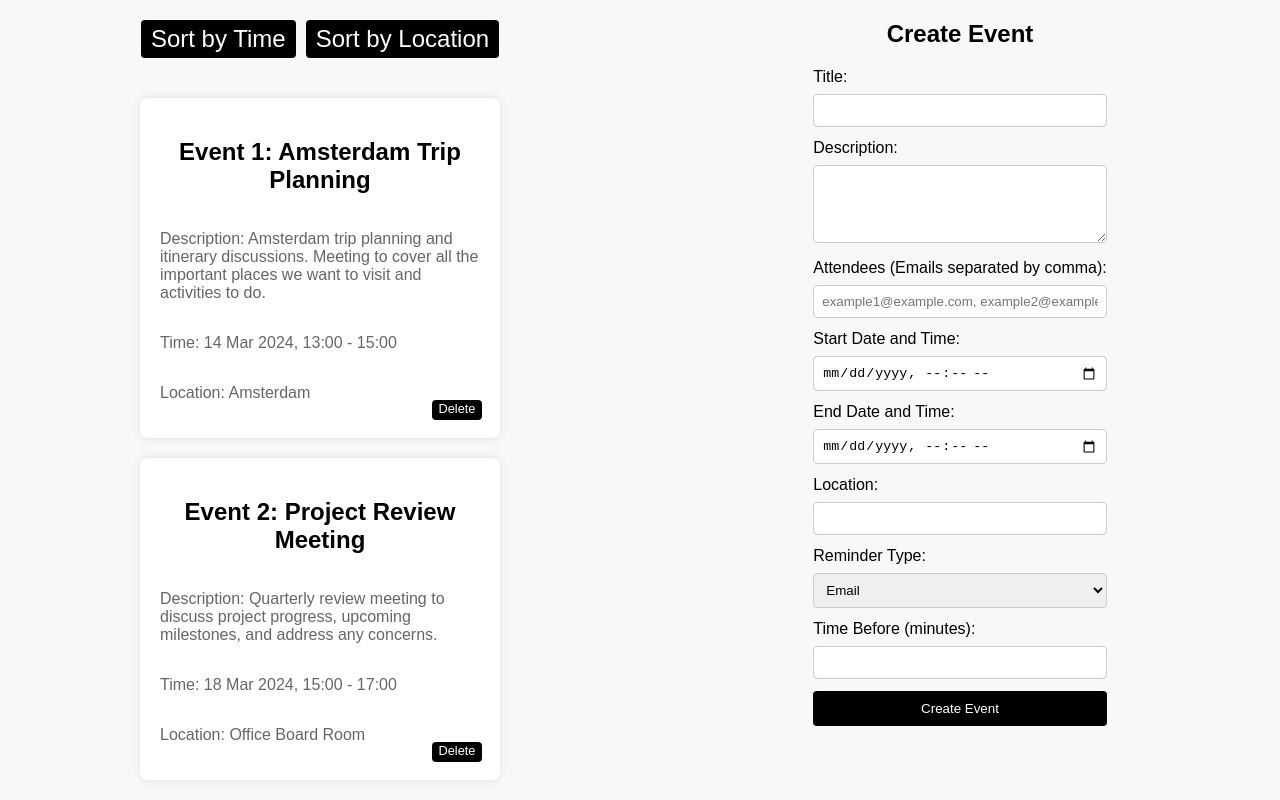
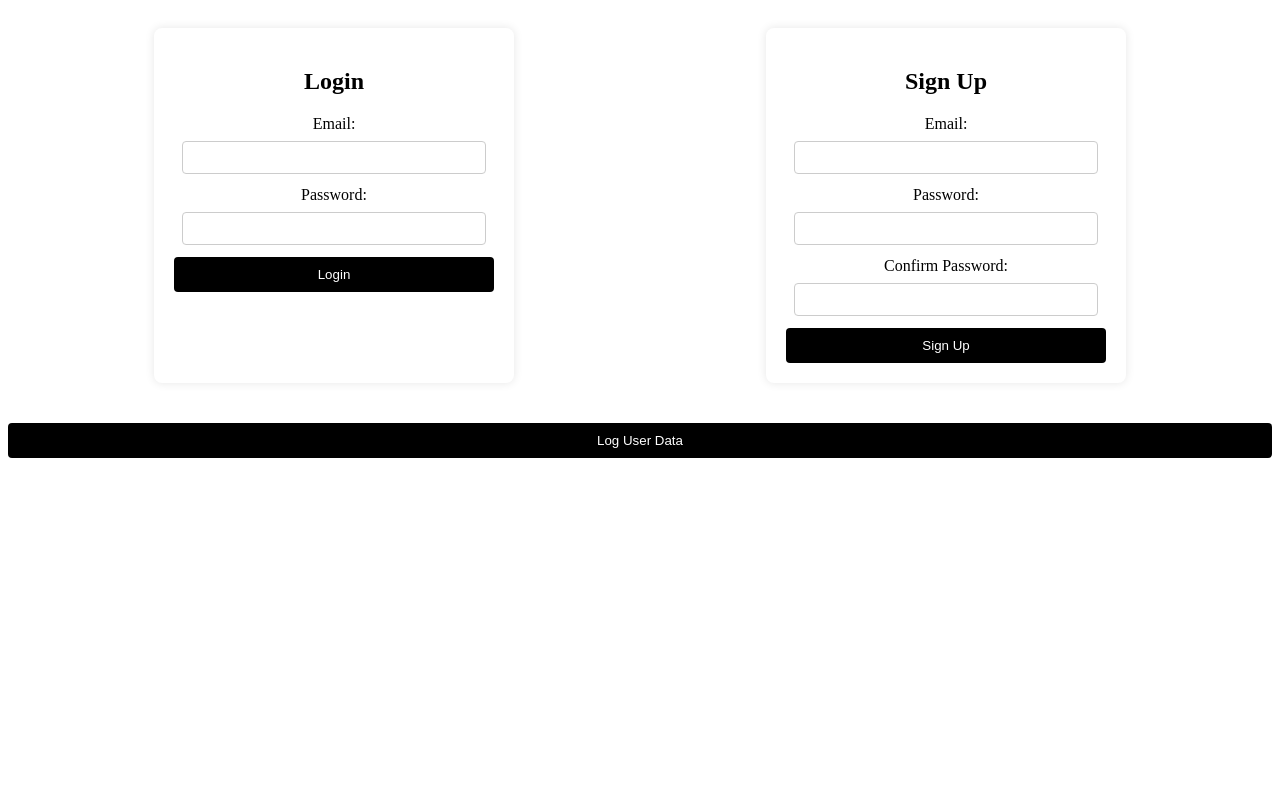
Before and after one commit to devops-event-project/front-end-server, a website: page src/public/index.html in a window 1280 px wide. Drawn offline with Linux system fonts and the light colour scheme.

Commit message:
[styling] login and logout page + logout button on event page

```diff
--- a/src/public/event_page_style.css
+++ b/src/public/event_page_style.css
@@ -1,7 +1,7 @@
 body {
     font-family: Arial, sans-serif;
-    background-color: #f8f8f8; /* Light gray background */
-    color: #333; /* Black text */
+    background-color: #f8f8f8;
+    color: #333;
     margin: 0;
     padding: 0;
     display: flex;
@@ -9,7 +9,7 @@ body {
 
 h2 {
     text-align: center;
-    color: #000; /* Black heading */
+    color: #000;
 }
 
 #existingEvents {
@@ -20,10 +20,10 @@ h2 {
 }
 
 .eventBox {
-    background-color: #fff; /* White background */
+    background-color: #fff;
     padding: 10px;
     border-radius: 8px;
-    box-shadow: 0 0 10px rgba(0, 0, 0, 0.1); /* Light shadow */
+    box-shadow: 0 0 10px rgba(0, 0, 0, 0.1);
     width: 150px;
     margin: 10px;
     text-align: center;
@@ -32,7 +32,7 @@ h2 {
 label {
     display: block;
     margin-bottom: 8px;
-    color: #000; /* Black label text */
+    color: #000;
 }
 
 input,
@@ -41,14 +41,14 @@ select {
     width: 100%;
     padding: 8px;
     margin-bottom: 12px;
-    border: 1px solid #ccc; /* Light gray border */
+    border: 1px solid #ccc;
     border-radius: 4px;
     box-sizing: border-box;
 }
 
 button {
-    background-color: #000; /* Black button background */
-    color: #fff; /* White button text */
+    background-color: #000;
+    color: #fff;
     padding: 10px;
     border: none;
     border-radius: 4px;
@@ -57,108 +57,114 @@ button {
 }
 
 button:hover {
-    background-color: #222; /* Darker black on hover */
+    background-color: #222;
 }
-
-
-/*
-*/
-
 
 .eventBox {
     position: relative;
 
-    background-color: #fff; /* White background */
-    padding: 20px; /* Ample padding for content */
-    margin: 20px auto; /* Margin for spacing around boxes and centering */
-    border-radius: 8px; /* Rounded corners for a softer look */
-    box-shadow: 0 0 10px rgba(0, 0, 0, 0.1); /* Subtle shadow for depth */
-    width: 500px; /* Stable and large fixed width */
-    text-align: left; /* Aligns text to the left for readability */
-    display: flex; /* Ensures content inside is flexibly laid out */
-    flex-direction: column; /* Stacks content vertically */
-    justify-content: start; /* Aligns content to the start of the flex direction */
-    align-items: flex-start; /* Aligns items to the start of their container */
+    background-color: #fff;
+    padding: 20px;
+    margin: 20px auto;
+    border-radius: 8px;
+    box-shadow: 0 0 10px rgba(0, 0, 0, 0.1);
+    width: 500px;
+    text-align: left;
+    display: flex;
+    flex-direction: column;
+    justify-content: start;
+    align-items: flex-start;
 }
 
+.eventBox {
 
-.eventBox {
-    /* Existing styles */
-    width: 100%; /* Full width of the container */
-    max-width: 320px; /* Maximum width */
-    margin-bottom: 20px; /* Increase spacing between boxes */
+    width: 100%;
+    max-width: 320px;
+    margin-bottom: 20px;
 }
 .eventBox p {
     color: #666;
 }
 
-
-
-
-
 .delete-btn {
     position: absolute;
-    bottom: 5px; /* Adjust as needed for spacing from the bottom */
-    right: 5px; /* Adjust as needed for spacing from the right */
-    padding: 2px 5px; /* Adjust based on your preference */
-    font-size: 0.8em; /* Smaller font size */
+    bottom: 5px;
+    right: 5px;
+    padding: 2px 5px;
+    font-size: 0.8em;
     cursor: pointer;
 
-    padding: 2px 5px; /* Smaller padding */
-    font-size: 0.8em; /* Smaller font size */
-    width: auto; /* Auto width based on content, remove if you want explicit width */
-    height: auto; /* Auto height based on content, remove if you want explicit height */
-    line-height: 1; /* Adjust line height to ensure button is not too tall */
-    margin: 13px; /* Less margin around the button */
-    min-width: 50px; /* Minimum width to ensure button is not too small */
-    min-height: 20px; /* Minimum height to ensure button is not too small */
-    cursor: pointer; /* Change cursor to pointer to indicate clickable */
+    padding: 2px 5px;
+    font-size: 0.8em;
+    width: auto;
+    height: auto;
+    line-height: 1;
+    margin: 13px;
+    min-width: 50px;
+    min-height: 20px;
+    cursor: pointer;
     }
-
-
-
-
-/*Flex-box*/
-
-
 
 .container {
     display: flex;
-    justify-content: center; /* Center the child divs on the page */
-    align-items: flex-start; /* Align to the start of the container */
-    width: 100%; /* Full width */
-    height: 100vh; /* Full height */
+    justify-content: center;
+    align-items: flex-start;
+    width: 100%;
+    height: 100vh;
 }
 
-.left-container,
+.left-container{
+    display: flex;
+    flex-direction: column;
+    justify-content: flex-start;
+    align-items: center;
+    width: 50%;
+
+}
+
+
 .right-container {
     display: flex;
     flex-direction: column;
-    justify-content: center; /* Center content vertically */
-    align-items: center; /* Center content horizontally */
-    width: 50%; /* Take up half the width of the container */
+    justify-content: flex-start;
+    align-items: flex-start;
+    width: 50%;
+}
+
+.sorting-buttons {
+    padding: 20px 35px;
+    font-size: 2rem;
+    cursor: pointer;
+    min-width: 100px;
+    display: flex;
+    justify-content: center;
+    gap: 10px;
+}
+
+.sorting-buttons button {
+    padding: 5px 10px;
+    font-size: 1.2rem;
+    cursor: pointer;
+
+    width: auto;
+    min-width: 50px;
+
 }
 
 
-/*Code for sorting buttons*/
+#logoutButton {
+    position: fixed;
+    top: 20px;
+    right: 20px;
+    padding: 5px 10px;
+    font-size: 0.8rem;
+    background-color: #000;
+    color: #fff;
+    border: none;
+    border-radius: 4px;
+    cursor: pointer;
+    z-index: 1000;
 
-
-.sorting-buttons {
-    padding: 20px 35px; /* Increase padding for a "fatter" button */
-    font-size: 2rem; /* Increase font size for better visibility */
-    cursor: pointer;
-    min-width: 100px; /* Increase minimum width if necessary */
-    display: flex; /* This will place the buttons on the same line */
-    justify-content: center; /* Center the buttons within their container */
-    gap: 10px; /* Optional: adds some space between the two buttons */
+    width: auto;
+    min-width: 50px;
 }
-
-.sorting-buttons button {
-    padding: 5px 10px; /* Reduced padding */
-    font-size: 1.5rem; /* Smaller font size */
-    cursor: pointer; /* Change cursor to pointer to indicate clickable */
-    /* Optional: set explicit width if needed */
-    width: auto; /* Adjust the width based on content */
-    min-width: 50px; /* Minimum width to ensure button is not too small */
-    /* Other styles (border, background, etc.) */
-}
--- a/src/public/index.html
+++ b/src/public/index.html
@@ -3,56 +3,43 @@
 <head>
     <meta charset="UTF-8">
     <meta name="viewport" content="width=device-width, initial-scale=1.0">
-    <title>Calendar Form</title>
-    <link rel="stylesheet" href="event_page_style.css">
+    <title>Login/Sign Up</title>
+    <link rel="stylesheet" href="login_user_style.css">
+    <script src="login.js" defer></script>
 </head>
 <body>
+<div class="auth-container">
+    <div class="login-container">
+        <h2>Login</h2>
+        <form id="loginForm">
+            <label for="loginEmail">Email:</label>
+            <input type="email" id="loginEmail" name="loginEmail" required>
 
-    <div class="container">
-        <div class="left-container">
-            <!-- Left-side content: Sorting Buttons and Event List -->
-            <div class="sorting-buttons">
-                <button onclick="sortEvents('time')">Sort by Time</button>
-                <button onclick="sortEvents('location')">Sort by Location</button>
-            </div>
-            <div id="eventsContainer"></div> <!-- Events will be displayed here -->
-        </div>
-        <div class="right-container">
-            <!-- Right-side content: Form -->
-            <h2>Create Event</h2>
-            <form id="calendarForm">
-                <label for="title">Title:</label>
-                <input type="text" id="title" name="title" required><br>
+            <label for="loginPassword">Password:</label>
+            <input type="password" id="loginPassword" name="loginPassword" required>
 
-                <label for="description">Description:</label>
-                <textarea id="description" name="description" rows="4" required></textarea><br>
+            <button type="submit">Login</button>
+        </form>
+    </div>
+    <div class="signup-container">
+        <h2>Sign Up</h2>
+        <form id="signupForm">
+            <label for="signupEmail">Email:</label>
+            <input type="email" id="signupEmail" name="signupEmail" required>
 
-                <label for="attendees">Attendees (Emails separated by comma):</label>
-                <input type="text" id="attendees" name="attendees" placeholder="example1@example.com, example2@example.com"><br>
+            <label for="signupPassword">Password:</label>
+            <input type="password" id="signupPassword" name="signupPassword" required>
 
-                <label for="startDateTime">Start Date and Time:</label>
-                <input type="datetime-local" id="startDateTime" name="startDateTime" required><br>
+            <label for="confirmPassword">Confirm Password:</label>
+            <input type="password" id="confirmPassword" name="confirmPassword" required>
 
-                <label for="endDateTime">End Date and Time:</label>
-                <input type="datetime-local" id="endDateTime" name="endDateTime" required><br>
+            <button type="submit">Sign Up</button>
+        </form>
 
-                <label for="location">Location:</label>
-                <input type="text" id="location" name="location" required><br>
-
-                <label for="reminderType">Reminder Type:</label>
-                <select id="reminderType" name="reminderType">
-                    <option value="email">Email</option>
-                </select><br>
-
-                <label for="timeBefore">Time Before (minutes):</label>
-                <input type="number" id="timeBefore" name="timeBefore" required><br>
-
-                <button type="button" onclick="submitForm()">Create Event</button>
-            </form>
-        </div>
     </div>
-
-    <script src="event_info.js"></script>
-
-    </body>
+</div>
+<div class="log-button-container" style="margin-top: 20px; text-align: center;">
+            <button onclick="getUserData()">Log User Data</button>
+</div>
+</body>
 </html>
--- /dev/null
+++ b/src/public/login.js
@@ -0,0 +1,60 @@
+function handleSignUp() {
+    const userData = {
+        email: document.getElementById('signupEmail').value,
+        password: document.getElementById('signupPassword').value,
+        // Reminder: Hash passwords before storing in a real application!
+    };
+
+    // Store userData object as a string in localStorage
+    localStorage.setItem('user', JSON.stringify(userData));
+
+    alert('User signed up successfully!');
+
+    // Optionally, log the data to console immediately after signup
+    getUserData(); // This will console.log the user data
+}
+
+document.addEventListener('DOMContentLoaded', (event) => {
+    getUserData();
+});
+
+// getUserData();
+
+
+function getUserData() {
+    const userDataString = localStorage.getItem('user');
+    if (userDataString) {
+        const userData = JSON.parse(userDataString);
+        console.log(userData);
+        // Use userData as needed
+    }
+}
+
+
+
+// async function handleSignUp() {
+//     const userData = {
+//         email: document.getElementById('signupEmail').value,
+//         password: document.getElementById('signupPassword').value,
+//         // Ensure you hash passwords before sending them over the internet!
+//     };
+
+//     try {
+//         const response = await fetch('https://backend.com/api/signup', {
+//             method: 'POST',
+//             headers: {
+//                 'Content-Type': 'application/json',
+//             },
+//             body: JSON.stringify(userData),
+//         });
+
+//         if (!response.ok) throw new Error('Network response was not ok');
+
+//         const result = await response.json();
+//         console.log(result);
+//         alert('User signed up successfully!');
+//     } catch (error) {
+//         console.error('Signup error:', error);
+//         alert('Failed to sign up');
+//     }
+// }
--- /dev/null
+++ b/src/public/login_user_style.css
@@ -0,0 +1,51 @@
+.auth-container {
+    display: flex;
+    justify-content: space-around;
+    padding: 20px;
+}
+
+.login-container,
+.signup-container {
+    padding: 20px;
+    background-color: #fff;
+    border-radius: 8px;
+    box-shadow: 0 0 10px rgba(0, 0, 0, 0.1);
+    width: 100%;
+    max-width: 320px; /* Adjust based on your preference */
+    text-align: center;
+}
+
+h2 {
+    color: #000;
+}
+
+label {
+    display: block;
+    margin-bottom: 8px;
+    color: #000;
+}
+
+input[type="email"],
+input[type="password"],
+select {
+    width: calc(100% - 16px); /* Adjust width to account for padding */
+    padding: 8px;
+    margin-bottom: 12px;
+    border: 1px solid #ccc;
+    border-radius: 4px;
+    box-sizing: border-box;
+}
+
+button {
+    background-color: #000;
+    color: #fff;
+    padding: 10px;
+    border: none;
+    border-radius: 4px;
+    cursor: pointer;
+    width: 100%;
+}
+
+button:hover {
+    background-color: #222;
+}
```
Also changed, not shown: src/login.html (deleted, +0 -72 lines), src/public/event_info.js (+67 -2 lines), src/public/event_page.html (added, +59 -0 lines).
